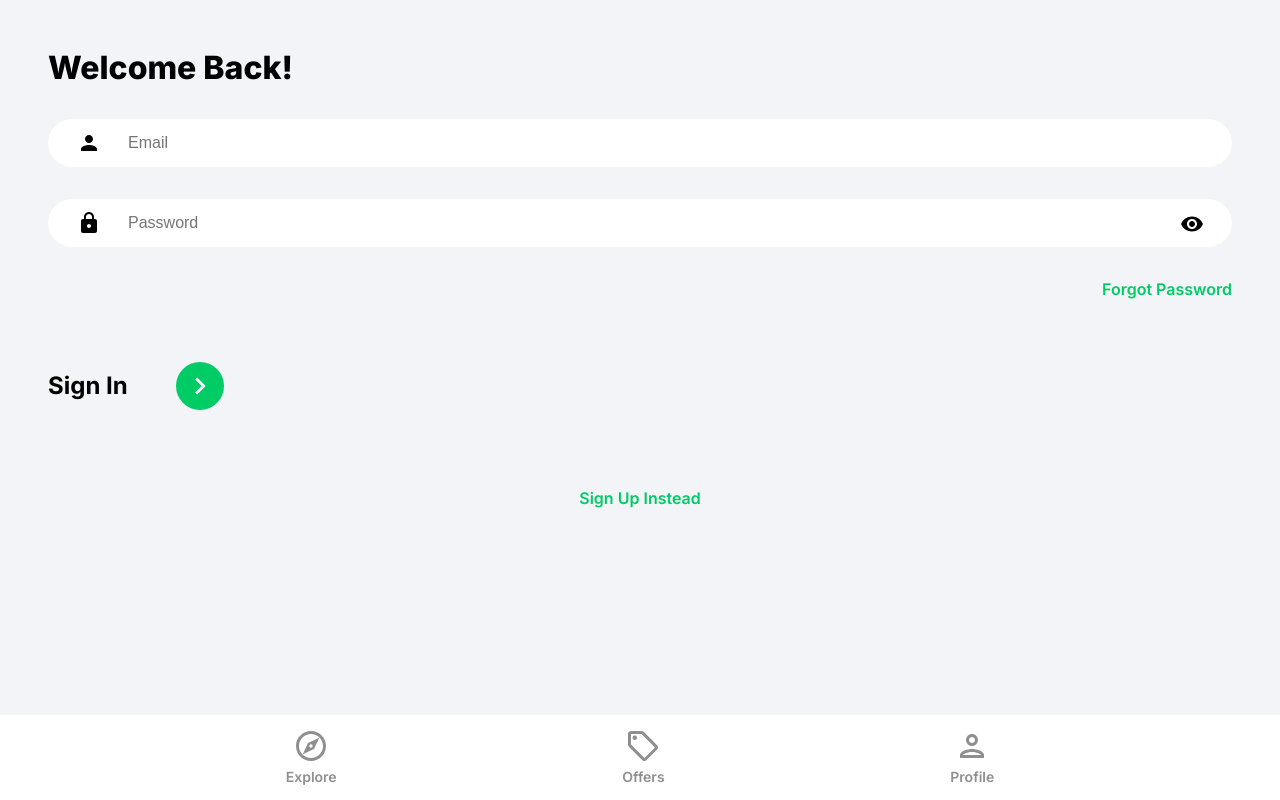
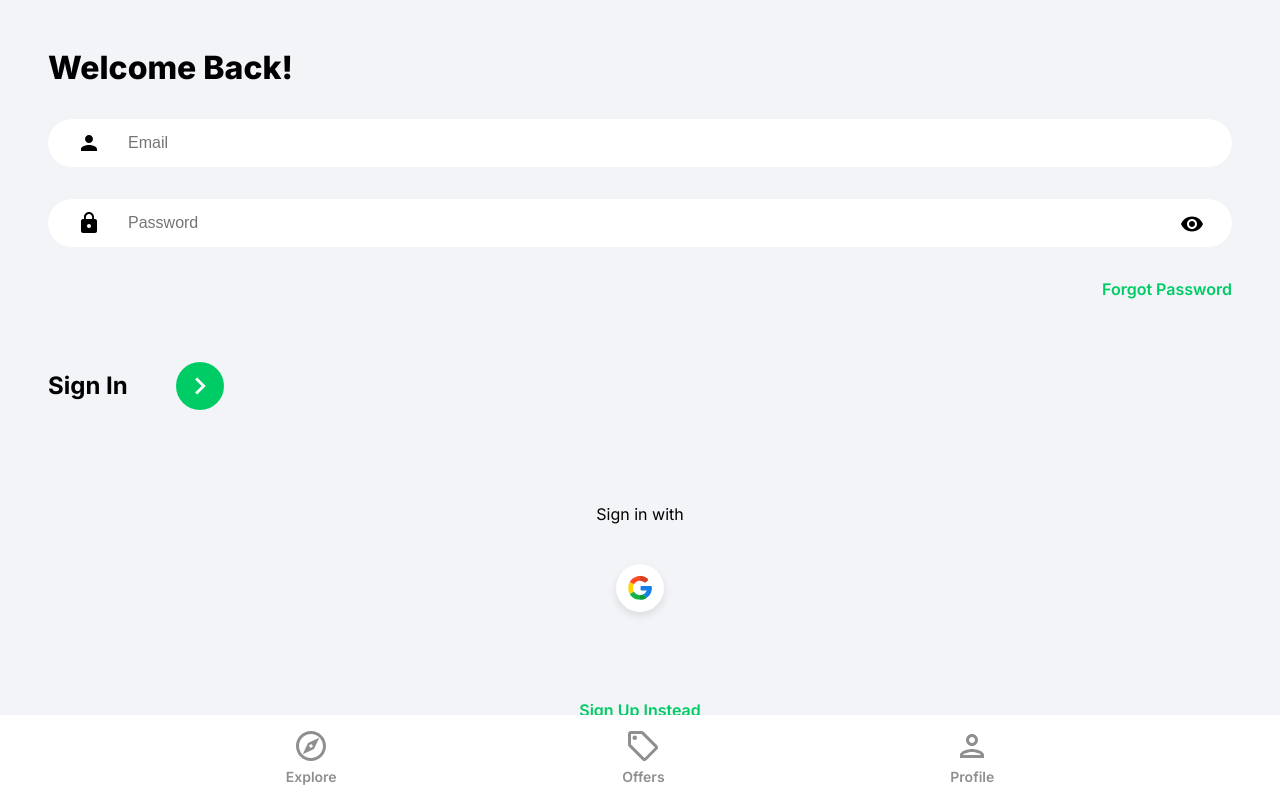
Before and after one commit to Yogesh-10/react-house-market-sell-buy, a React (Create React App) app: page /sign-in in a window 1280 px wide. Built offline with nearby package versions, Linux system fonts and the light colour scheme; the HTML template or start-up script is replaced by a standard one.

Commit message:
OAuth google

```diff
--- /dev/null
+++ b/src/components/OAuth.js
@@ -0,0 +1,47 @@
+import { useLocation, useNavigate } from 'react-router-dom';
+import { getAuth, signInWithPopup, GoogleAuthProvider } from 'firebase/auth';
+import { doc, setDoc, getDoc, serverTimestamp } from 'firebase/firestore';
+import { db } from '../firebase.config';
+import { toast } from 'react-toastify';
+import googleIcon from '../assets/svg/googleIcon.svg';
+
+function OAuth() {
+	const navigate = useNavigate();
+	const location = useLocation();
+
+	const onGoogleClick = async () => {
+		try {
+			const auth = getAuth();
+			const provider = new GoogleAuthProvider();
+			const result = await signInWithPopup(auth, provider);
+			const user = result.user;
+
+			// Check for user is there in DB
+			const docRef = doc(db, 'users', user.uid);
+			const docSnap = await getDoc(docRef);
+
+			// If user doesn't exist, create user
+			if (!docSnap.exists()) {
+				await setDoc(doc(db, 'users', user.uid), {
+					name: user.displayName,
+					email: user.email,
+					timestamp: serverTimestamp(),
+				});
+			}
+			navigate('/');
+		} catch (error) {
+			toast.error('Could not authorize with Google');
+		}
+	};
+
+	return (
+		<div className='socialLogin'>
+			<p>Sign {location.pathname === '/sign-up' ? 'up' : 'in'} with </p>
+			<button className='socialIconDiv' onClick={onGoogleClick}>
+				<img className='socialIconImg' src={googleIcon} alt='google' />
+			</button>
+		</div>
+	);
+}
+
+export default OAuth;
--- a/src/pages/SignIn.js
+++ b/src/pages/SignIn.js
@@ -4,6 +4,7 @@
 import { getAuth, signInWithEmailAndPassword } from 'firebase/auth';
 import { ReactComponent as ArrowRightIcon } from '../assets/svg/keyboardArrowRightIcon.svg';
 import visibilityIcon from '../assets/svg/visibilityIcon.svg';
+import OAuth from '../components/OAuth';
 
 const SignIn = () => {
 	const [showPassword, setShowPassword] = useState(false);
@@ -89,7 +90,7 @@
 						</button>
 					</div>
 				</form>
-
+				<OAuth />
 				<Link to='/sign-up' className='registerLink'>
 					Sign Up Instead
 				</Link>
--- a/src/pages/SignUp.js
+++ b/src/pages/SignUp.js
@@ -10,6 +10,7 @@
 import { db } from '../firebase.config';
 import { ReactComponent as ArrowRightIcon } from '../assets/svg/keyboardArrowRightIcon.svg';
 import visibilityIcon from '../assets/svg/visibilityIcon.svg';
+import OAuth from '../components/OAuth';
 
 const SignUp = () => {
 	const [showPassword, setShowPassword] = useState(false);
@@ -123,6 +124,7 @@
 				<Link to='/sign-in' className='registerLink'>
 					Sign In Instead
 				</Link>
+				<OAuth />
 			</div>
 		</>
 	);
```
